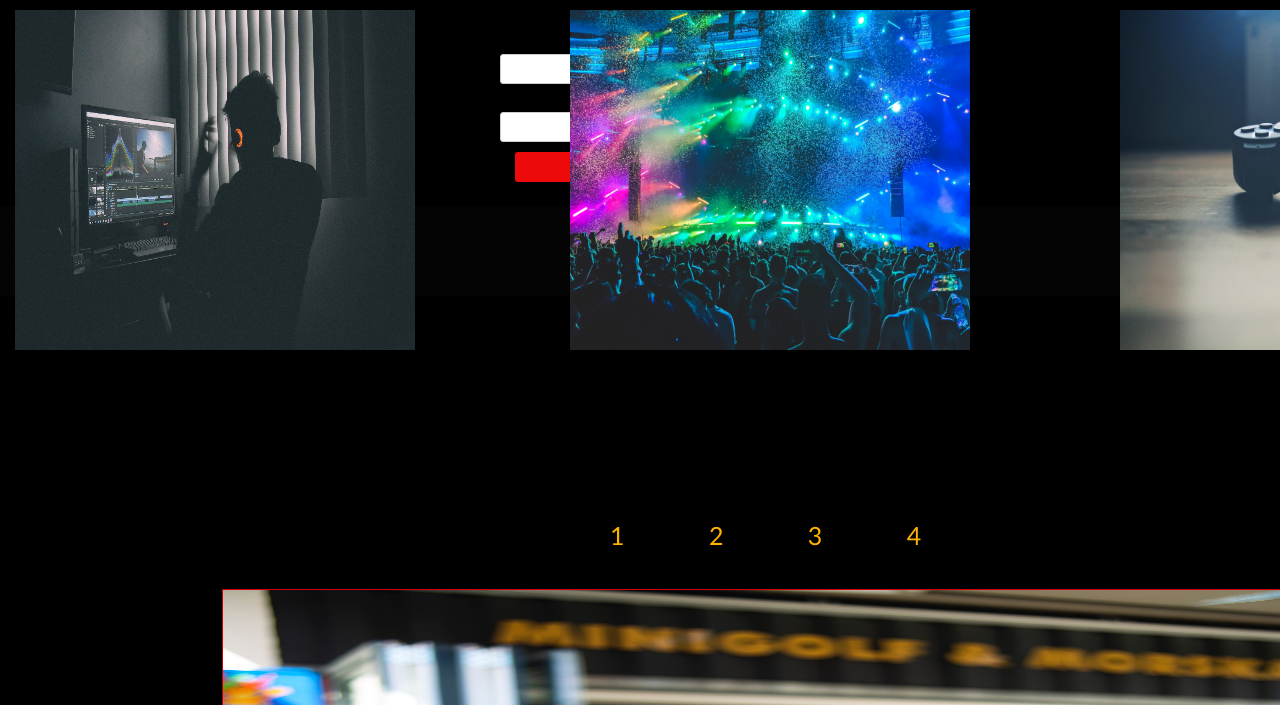
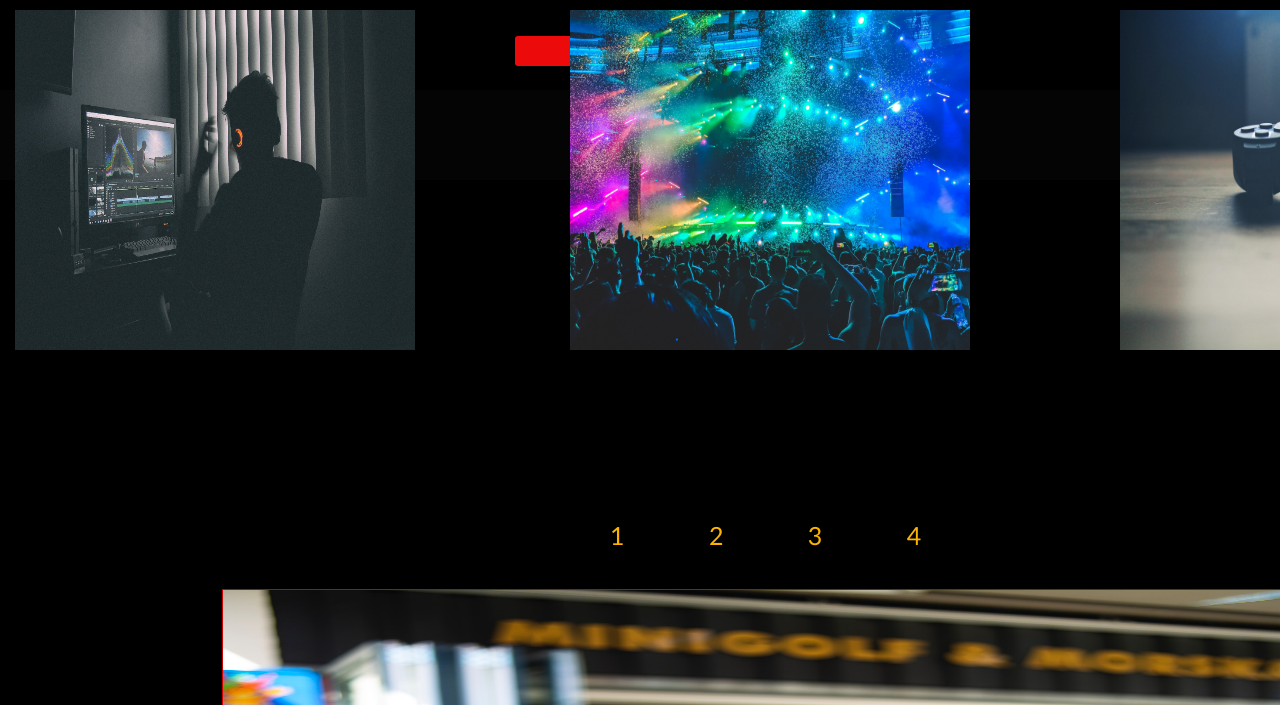
Before and after one commit to 05012007adikhan/05012007adilkhan, a plain HTML site: page index.html in a window 1280 px wide. Shown: the part 95-800 px from the top of the page. Drawn offline with Linux system fonts and the light colour scheme.

Commit message:
Update index.html

```diff
--- a/index.html
+++ b/index.html
@@ -29,13 +29,7 @@
 
         <form>
             <p>
-                <label for="login">Логин:</label>
-                <input type="text" id="login" name="login">
-            </p>
-            <p>
-                <label for="password">Пароль:</label>
-                <input type="password" id="password" name="password">
-            </p>
+
             <p>
                 <input type="submit" value="Войти">
             </p>
```
